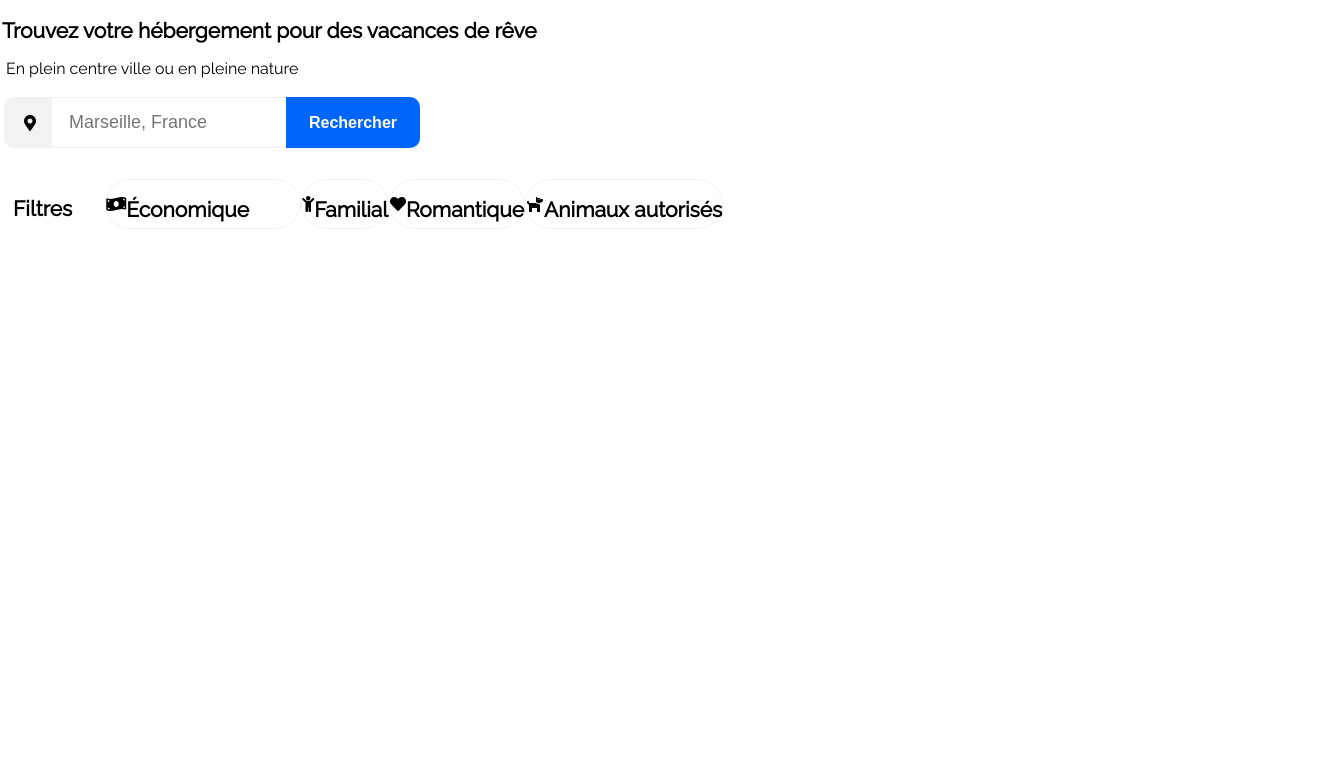
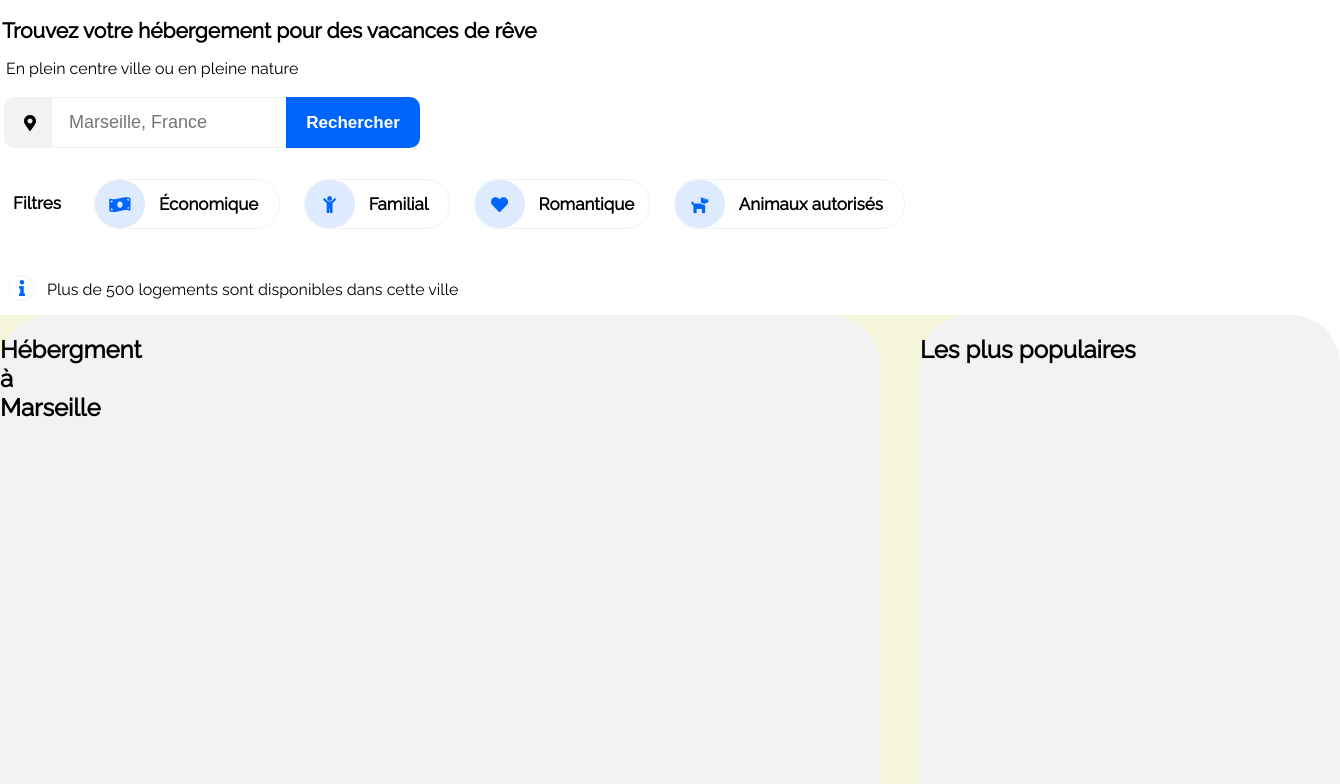
Before and after one commit to MartinBINARD/MartinBinard_2_11062021, a plain HTML site: page index.html in a window 1280 px wide. Shown: the part 112-896 px from the top of the page, 1340 px wide, since content can reach past the window. Before the commit the page ends 800 px from the top, so only its background shows below. Drawn offline with Linux system fonts and the light colour scheme.

Commit message:
Add filters hover transition + info bar + layout section

```diff
--- a/index.html
+++ b/index.html
@@ -16,17 +16,17 @@
     <header>
         <nav class="topbar">
             <a href="index.html" id="logo">
-                <img src="src/logo/Reservia.svg" alt="logo_Reservia" class="logo">
+                <img src="src/logo/Reservia.svg" alt="logo Reservia" class="logo">
             </a>
-            <div class="topbar__hint active" id="housing">
+            <div class="topbar__hint active" id="topbar__hint--housing">
                 <div class="topbar__hint__upperline"></div>
                 <a href="#housing" id="housing__link">Hébergement</a>
             </div>
-            <div class="topbar__hint" id="activities">
+            <div class="topbar__hint" id="topbar__hint--activities">
                 <div class="topbar__hint__upperline"></div>
                 <a href="#activities" id="activities__link">Activités</a>
             </div>
-            <div class="topbar__hint" id="sign-up">
+            <div class="topbar__hint" id="topbar__hint--sign-up">
                 <div class="topbar__hint__upperline"></div>
                 <a href="#" id="sign-up__link">S'inscrire</a>
             </div>
@@ -35,42 +35,119 @@
 
     <!-- main activities + -->
     <main>
+
+        <!-- main title -->
         <div class="main-title">
             <h1>Trouvez votre hébergement pour des vacances de rêve</h1>
             <p>En plein centre ville ou en pleine nature</p>
         </div>
+
+        <!-- search-bar -->
         <div class="search-bar">
             <div class="search-bar__locate-icon"><i class="fas fa-map-marker-alt"></i></div>
             <input type="text" placeholder="Marseille, France" class="search-bar__area">
             <button class="search-bar__button">Rechercher</button>
         </div>
+
+        <!-- Filter -->
         <div class="filter">
             <h2>Filtres</h2>
             <div class="filter__eco">
-                <div class="filter__eco__icone">
+                <div class="filter__eco__icon">
                     <i class="fas fa-money-bill-wave"></i>
                 </div>
-                <h2>Économique</h2>
+                Économique
             </div>
             <div class="filter__family">
-                <div class="filter__family__icone">
+                <div class="filter__family__icon">
                     <i class="fas fa-child"></i>
                 </div>
-                <h2>Familial</h2>
+                Familial
             </div>
             <div class="filter__romantic">
-                <div class="filter__romantic__icone">
+                <div class="filter__romantic__icon">
                     <i class="fas fa-heart"></i>
                 </div>
-                <h2>Romantique</h2>
+                Romantique
             </div>
             <div class="filter__pet">
-                <div class="filter__pet__icone">
+                <div class="filter__pet__icon">
                     <i class="fas fa-dog"></i>
                 </div>
-                <h2>Animaux autorisés</h2>
+                Animaux autorisés
             </div>
         </div>
+
+        <!-- info bar -->
+        <div class="info-bar">
+            <div class="info-bar__icon">
+                <i class="fas fa-info"></i>
+            </div>
+            <p>Plus de 500 logements sont disponibles dans cette ville</p>
+        </div>
+        <!-- content section -->
+        <section class="content">
+
+            <section class="content__housing">
+                <h2 id="housing">Hébergment à Marseille</h2>
+
+                <!-- <a href="#" id="content__housing__cannebiere">
+                    <img src="src/hebergements/4_small/marcus-loke-WQJvWU_HZFo-unsplash.jpg" alt="Auberge la cannebière">
+                    <h3>Auberge la Cannebière</h3>
+                    <p>Nuit à partir de <strong>25€</strong></p>
+                    <div class="content__housing__cannebiere__rating"><i class="fas fa-star"></i><i class="fas fa-star"></i><i class="fas fa-star"></i><i class="fas fa-star"></i><i class="fas fa-star"></i></div>
+                </a> -->
+<!--
+                <a href="#" id="content__housing__harbor">
+                    <img src="" alt="Hôtel du port">
+                    <h3>Hôtel du port</h3>
+                    <p>Nuit à partir de <strong>52€</strong></p>
+                    <div class="content__housing__cannebiere__rating"><i class="fas fa-star"></i><i class="fas fa-star"></i><i class="fas fa-star"></i><i class="fas fa-star"></i><i class="fas fa-star"></i></div>
+                </a>
+
+                <a href="#" id="content__housing__mouettes">
+                    <img src="" alt="Hôtel les Mouettes">
+                    <h3>Hôtel Les Mouettes</h3>
+                    <p>Nuit à partir de <strong>76€</strong></p>
+                    <div class="content__housing__cannebiere__rating"><i class="fas fa-star"></i><i class="fas fa-star"></i><i class="fas fa-star"></i><i class="fas fa-star"></i><i class="fas fa-star"></i></div>
+                </a>
+
+                <a href="#" id="content__housing__sea">
+                    <img src="" alt="Hôtel de la mer">
+                    <h3>Hôtel de la mer</h3>
+                    <p>Nuit à partir de <strong>46€</strong></p>
+                    <div class="content__housing__cannebiere__rating"><i class="fas fa-star"></i><i class="fas fa-star"></i><i class="fas fa-star"></i><i class="fas fa-star"></i><i class="fas fa-star"></i></div>
+                </a>
+
+                <a href="#" id="content__housing__panier">
+                    <img src="" alt="Auberge le panier">
+                    <h3>Auberge le panier</h3>
+                    <p>Nuit à partir de <strong>23€</strong></p>
+                    <div class="content__housing__cannebiere__rating"><i class="fas fa-star"></i><i class="fas fa-star"></i><i class="fas fa-star"></i><i class="fas fa-star"></i><i class="fas fa-star"></i></div>
+                </a>
+
+                <a href="#" id="content__housing__amina">
+                    <img src="" alt="Hôtel chez Amina">
+                    <h3>Hôtel chez Amina</h3>
+                    <p>Nuit à partir de <strong>96€</strong></p>
+                    <div class="content__housing__cannebiere__rating"><i class="fas fa-star"></i><i class="fas fa-star"></i><i class="fas fa-star"></i><i class="fas fa-star"></i><i class="fas fa-star"></i></div>
+                </a> -->
+
+                <!-- <p>Afficher plus</p> -->
+            </section>
+
+            <!-- section most popular -->
+            <section class="content__popular">
+                <h2>Les plus populaires</h2>
+            </section>
+
+            <!-- section activities -->
+            <section class="content__activities">
+                <h2 id="activities">Activités à Marseille</h2>
+
+            </section>
+
+        </section>
     </main>
 
      <!-- footer about -->
--- a/style.css
+++ b/style.css
@@ -1,21 +1,20 @@
-/* Police Raleway */
+/* Font Raleway */
 @import url('https://fonts.googleapis.com/css2?family=Raleway&display=swap');
 
-/* formatage HTML */
+/* HTML formating */
 html, body {
     padding: 0;
     margin: 0;
     box-sizing: border-box;
 }
 
-/* Police, couleur texte et couleurs de fond */
-    /* Police et couleur de fond body */
+/* General font and genral background color*/
 body {
     font-family: 'Raleway', sans-serif;
     background-color: #ffffff;
 }
 
-/* header responsive et centré */
+/* centered responsive header */
 header, main {
     height: 90px;
     width: 100%;
@@ -23,14 +22,14 @@ header, main {
     margin: auto;
 }
 
-    /* formatage lien */
+    /* links layout */
 .topbar a {
     text-align: center;
     text-decoration: none;
     color: initial;
 }
 
-    /* dimensions et agencement topbar */
+    /* topbar dimensions and layout */
 .topbar {
     display: grid;
     height: 90px;
@@ -39,7 +38,7 @@ header, main {
     grid-template-areas: "logo . housing activities sign-up";
 }
 
-        /* postion du logo et des liens dans la topbar sur l'axe horizontal*/
+        /* logo and links horizontal layout inside the topbar */
 .topbar__hint a {
     box-sizing: border-box;
     width: 100%;
@@ -50,7 +49,7 @@ header, main {
     padding-bottom: 20px;
 }
 
-#housing, #activities, #sign-up {
+#topbar__hint--housing, #topbar__hint--activities, #topbar__hint--sign-up {
     grid-column-end: span 1;
 }
 
@@ -62,43 +61,43 @@ header, main {
     grid-area: logo;
 }
 
-#housing {
+#topbar__hint--housing {
     grid-column-start: 3;
     grid-row-start: 1;
     grid-area: housing;
 }
 
-#activities {
+#topbar__hint--activities {
     grid-column-start: 4;
     grid-area: activities;
 }
 
-#sign-up {
+#topbar__hint--sign-up {
     grid-column-start: 5;
     grid-area: sign-up;
 }
 
-    /* Postionnement liens axe vertical */
+    /* links vertical layout */
 .topbar__hint {
     display: flex;
     flex-direction: column;
     align-items: center;
     justify-content: space-between;
 }
-        /* LienS'inscrire" */
+        /* sign-up link */
 
 #sign-up__link {
     font-weight: bold;
     color: #0065FC;
 }
 
-        /* Liens actif/inactif */
+        /* active/inactive links */
 .topbar__hint__upperline {
     height: 2px;
     width: 100%;
 }
 
-            /* liens actifs */
+            /* active link */
 .topbar .active > .topbar__hint__upperline {
     background-color: #0065FC;
 }
@@ -107,18 +106,18 @@ header, main {
     color: #0065FC;
 }
 
-            /* lien inactif survol */
+            /* hover inactive link */
 .topbar__hint:hover > .topbar__hint__upperline {
     background-color: #0065FC;
 }
 
-    /* survol liens */
-        /* survol "activités" */
+    /* hover links */
+        /* hover "activités" */
 .topbar__hint:hover > #activities__link {
     color: #0065FC;
 }
 
-        /* survol "S'inscrire" */
+        /* hover "S'inscrire" */
 .topbar__hint:hover > #sign-up__link {
     color: black;
 }
@@ -136,7 +135,7 @@ header, main {
     font-size: 16px;
 }
 
-/* barre de recherche */
+/* search-bar */
 .search-bar {
     border: 1px;
     border-color: #F2F2F2;
@@ -144,7 +143,7 @@ header, main {
     grid-template-columns: 52px 234px 134px 1fr;
     grid-template-rows: 1fr;
 }
-    /* icone map */
+    /* map icon */
 .search-bar__locate-icon {
     background-color: #F2F2F2;
     border-radius: 10px 0px 0px 10px;
@@ -156,7 +155,7 @@ header, main {
     align-items: center;
 }
 
-/* champs de recherche */
+/* search-bar area */
 .search-bar__area {
     border: none;
     border-top: 1px solid #F2F2F2;
@@ -166,17 +165,17 @@ header, main {
     font-size: 18px;
 }
 
-    /* bouton rechercher */
+    /* search button */
 .search-bar__button {
     border: none;
     border-radius: 0 10px 10px 0;
     background-color: #0065FC;
     color: white;
-    font-size: 16px;
+    font-size: 17px;
     font-weight: bold;
 }
 
-/* filtre */
+/* Preferences filter */
 .filter {
     display: flex;
     flex-direction: row;
@@ -185,31 +184,133 @@ header, main {
     margin: 31px 0 35px 0;
 }
 
-/* police de tous les h2 du filtre */
-.filter h2 {
-    font-size: 21px;
-    height: 21px;
-}
-    /* titre filtre */
+    /* filter title */
 .filter > h2 {
     margin-left: 13px;
     margin-right: 33px;
+    font-size: 17px;
 }
-    /* filtres propiétés générales*/
-.filter__eco, .filter__family, .filter__romantic, .filter__pet {
+
+    /* general properties of each filter */
+.filter > div {
     display: flex;
     flex-direction: row;
     border: 1px solid #F2F2F2;
     border-radius: 50px;
+    margin-right: 24px;
+    cursor: pointer;
+    font-size: 17px;
+    font-weight: bold;
+    text-align: center;
+    align-items: center;
+    background: linear-gradient(to right, #DEEBFF 50%, #ffffff 50%);
+    background-size: 200% 100%;
+    background-position: right;
+    transition: all 400ms ease;
 }
-        /* filtre éco */
+
+/* hover background color filter name transition effect */
+.filter > div:hover {
+    background-position: left;
+}
+
+        /* filter "économique" */
 .filter__eco {
     width: 194px;
 }
-            /* Centrage icone à l'intérieur de sa div */
-.filter__eco__icone, .filter__family__icone, .filter__romantic__icone, .filter__pet__icone {
+
+        /* filter "familial" */
+.filter__family {
+    width: 152px;
+}
+
+        /* filter "romantique" */
+.filter__romantic {
+    width: 184px;
+}
+
+        /* filter "animaux autorisés" */
+.filter__pet {
+    width: 242px;
+}
+
+            /* Centering icon inside its own div */
+.filter__eco__icon, .filter__family__icon, .filter__romantic__icon, .filter__pet__icon {
     display: flex;
     flex-direction: column;
     justify-content: center;
     align-items: center;
+    height: 48px;
+    width: 50px;
+    background-color: #DEEBFF ;
+    border-radius: 50px;
+    margin-right: 14px;
 }
+
+                /* color of filter icons */
+.filter i {
+    color: #0065FC;
+}
+
+/* info-bar */
+.info-bar {
+    display: flex;
+    flex-direction: row;
+    align-items: center;
+}
+
+.info-bar__icon {
+    display: flex;
+    flex-direction: column;
+    align-items: center;
+    justify-content: center;
+    height: 24px;
+    width: 24px;
+    border: 1px solid #F2F2F2;
+    border-radius: 50px;
+    margin-bottom: 3px;
+    margin-right: 12px;
+    margin-left: 9px;
+
+}
+
+.info-bar i {
+    color: #0065FC;
+}
+
+/* Content section */
+.content {
+    display: grid;
+    grid-template-columns: 880px 40px 420px;
+    grid-template-rows: 625px 65px 550px;
+    background-color: beige;
+}
+
+/* layout children section */
+.content__housing {
+    background-color: #F2F2F2;
+    border-radius: 50px;
+    grid-column-start: 1;
+    grid-row-start: 1;
+}
+
+.content__popular {
+    background-color: #F2F2F2;
+    border-radius: 50px;
+    grid-column-start: 3;
+    grid-row-start: 1;
+}
+
+.content__activities {
+    background-color: cornflowerblue;
+    grid-column-start: 1;
+    grid-column-end: 4;
+    grid-row-start: 3;
+}
+
+/* housing content title */
+.content__housing {
+    display: grid;
+    grid-template-columns: 40px 246px 31px 246px 31px 40px;
+    grid-template-rows: 47px 21px 23px 199px 30px 199px 43px 46px;
+}
```
Also changed, not shown: 1 other file.
